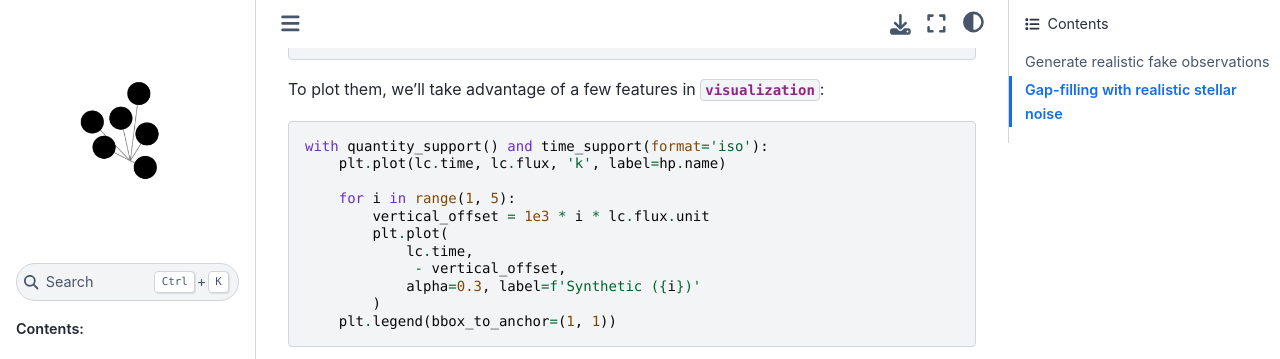
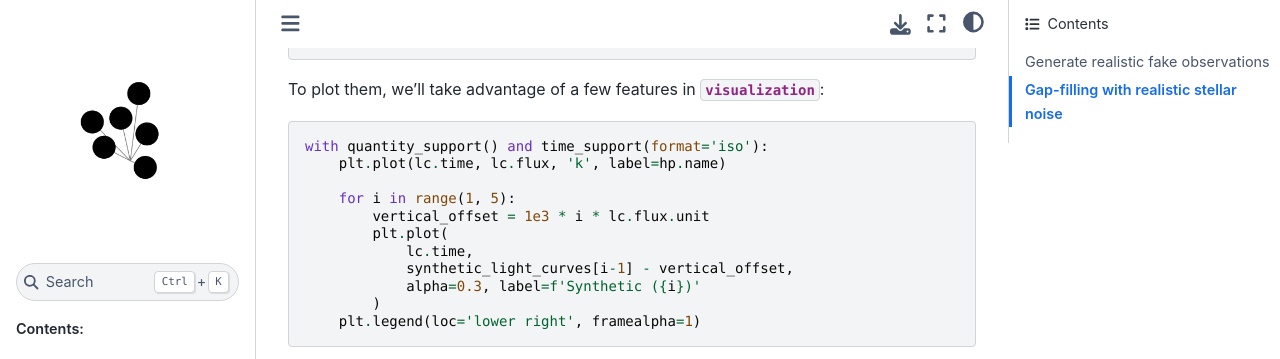
Before and after one commit to bmorris3/gadfly, a Sphinx documentation site: the page built from docs/gadfly/synth.rst, in a window 1280 px wide and 900 px high, scrolled down 1717 px, cut to the strip 0-359 px from the top of the window. Built offline with Sphinx 7.4.7 and the Sphinx Book theme 1.1.4, drawn with Linux system fonts in a browser that asks for light colours; the version number could not be read and is left out.

Commit message:
correcting source code in synth tutorial

```diff
--- a/docs/gadfly/synth.rst
+++ b/docs/gadfly/synth.rst
@@ -103,10 +103,10 @@ To plot them, we'll take advantage of a few features in :py:mod:`~astropy.visual
             vertical_offset = 1e3 * i * lc.flux.unit
             plt.plot(
                 lc.time,
-                 - vertical_offset,
+                synthetic_light_curves[i-1] - vertical_offset,
                 alpha=0.3, label=f'Synthetic ({i})'
             )
-        plt.legend(bbox_to_anchor=(1, 1))
+        plt.legend(loc='lower right', framealpha=1)
 
 .. plot::
 
```
